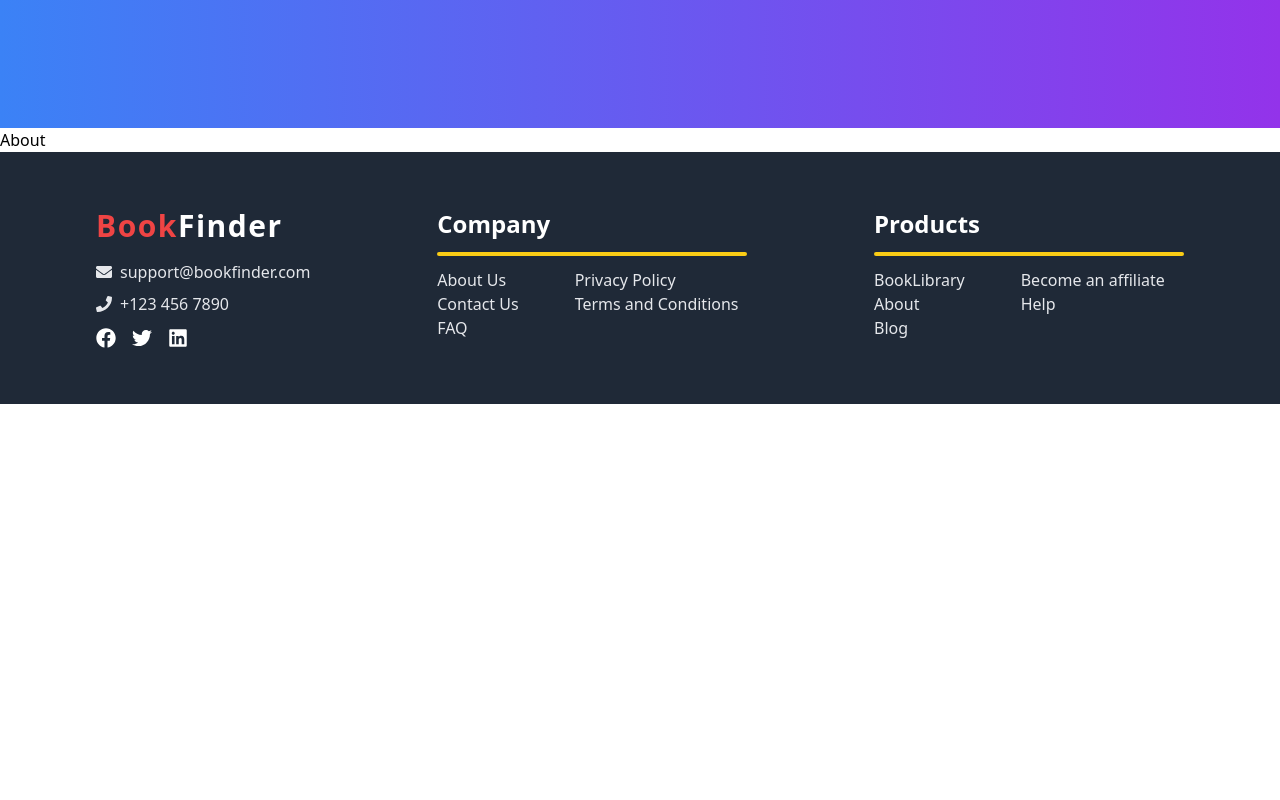
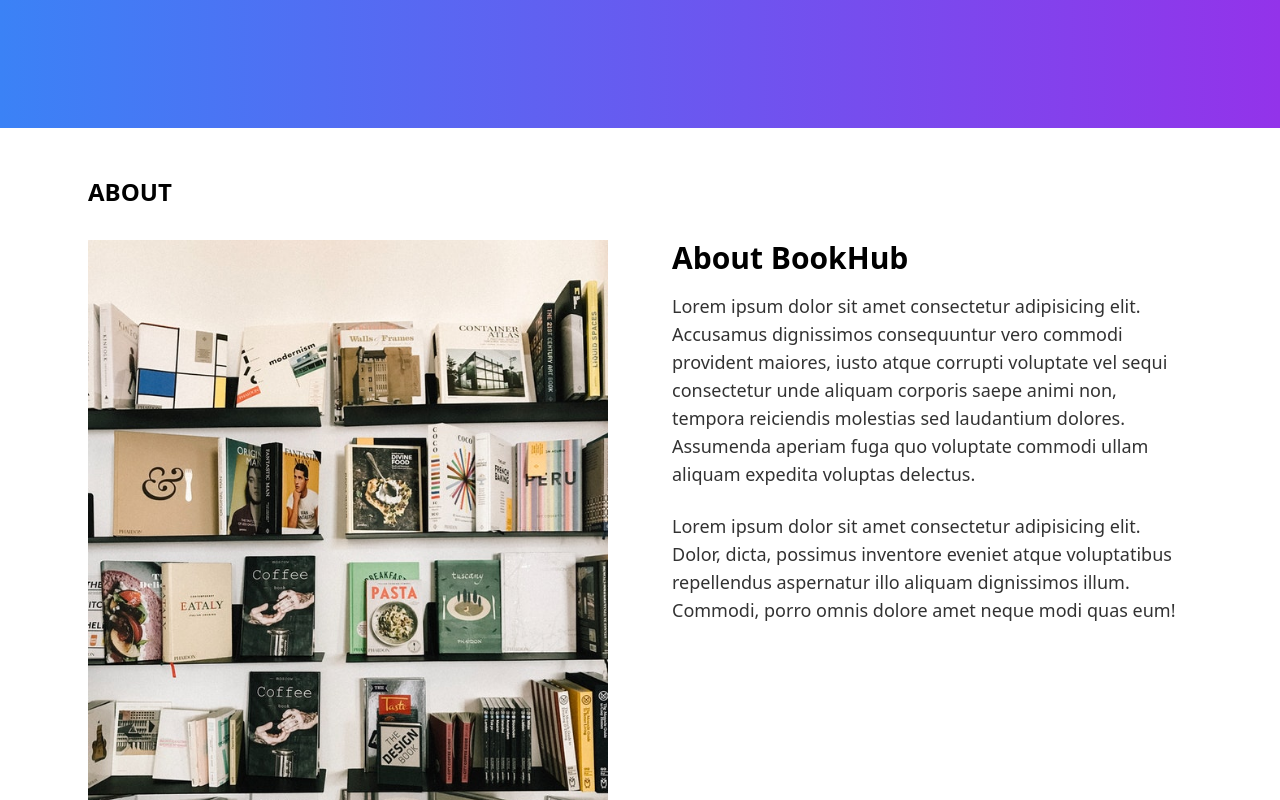
Before and after one commit to Rashmi-Singh11/BookFinder, a React (Vite) app: page /about in a window 1280 px wide. Shown: the part 540-1340 px from the top of the page. Before the commit the page ends 944 px from the top, so only its background shows below. Built offline with nearby package versions, Linux system fonts and the light colour scheme; no server answers.

Commit message:
About component code added

```diff
--- a/src/pages/About/About.jsx
+++ b/src/pages/About/About.jsx
@@ -1,9 +1,52 @@
-import React from 'react'
+import aboutImg from "../../images/about-img.jpg"; // Importing the about image; ensure the path is correct
 
+// About component to display information about BookHub
 const About = () => {
   return (
-    <div>About</div>
-  )
-}
+    <section className="max-w-[1200px] mx-auto">
+      <div className="p-6 md:p-12">
+        {/* Section title for the About page */}
+        <div className="section-title mb-8">
+          <h2 className="text-2xl font-bold text-black uppercase">About</h2>
+        </div>
 
-export default About
+        {/* Grid layout for the image and text */}
+        <div className="grid gap-8 md:gap-16 md:grid-cols-2">
+          {/* About image section */}
+          <div className="about-img">
+            <img
+              src={aboutImg}
+              alt="About BookHub"
+              className="max-w-full h-auto transition-transform transform hover:scale-105 hover:shadow-2xl"
+            />
+          </div>
+
+          {/* About text section */}
+          <div className="about-text">
+            <h2 className="text-2xl md:text-3xl font-semibold mb-4">
+              About BookHub
+            </h2>
+
+            {/* Description paragraphs about BookHub */}
+            <p className="text-base md:text-lg opacity-80 mb-6">
+              Lorem ipsum dolor sit amet consectetur adipisicing elit. Accusamus
+              dignissimos consequuntur vero commodi provident maiores, iusto
+              atque corrupti voluptate vel sequi consectetur unde aliquam
+              corporis saepe animi non, tempora reiciendis molestias sed
+              laudantium dolores. Assumenda aperiam fuga quo voluptate commodi
+              ullam aliquam expedita voluptas delectus.
+            </p>
+            <p className="text-base md:text-lg opacity-80 mb-6">
+              Lorem ipsum dolor sit amet consectetur adipisicing elit. Dolor,
+              dicta, possimus inventore eveniet atque voluptatibus repellendus
+              aspernatur illo aliquam dignissimos illum. Commodi, porro omnis
+              dolore amet neque modi quas eum!
+            </p>
+          </div>
+        </div>
+      </div>
+    </section>
+  );
+};
+
+export default About;
```
